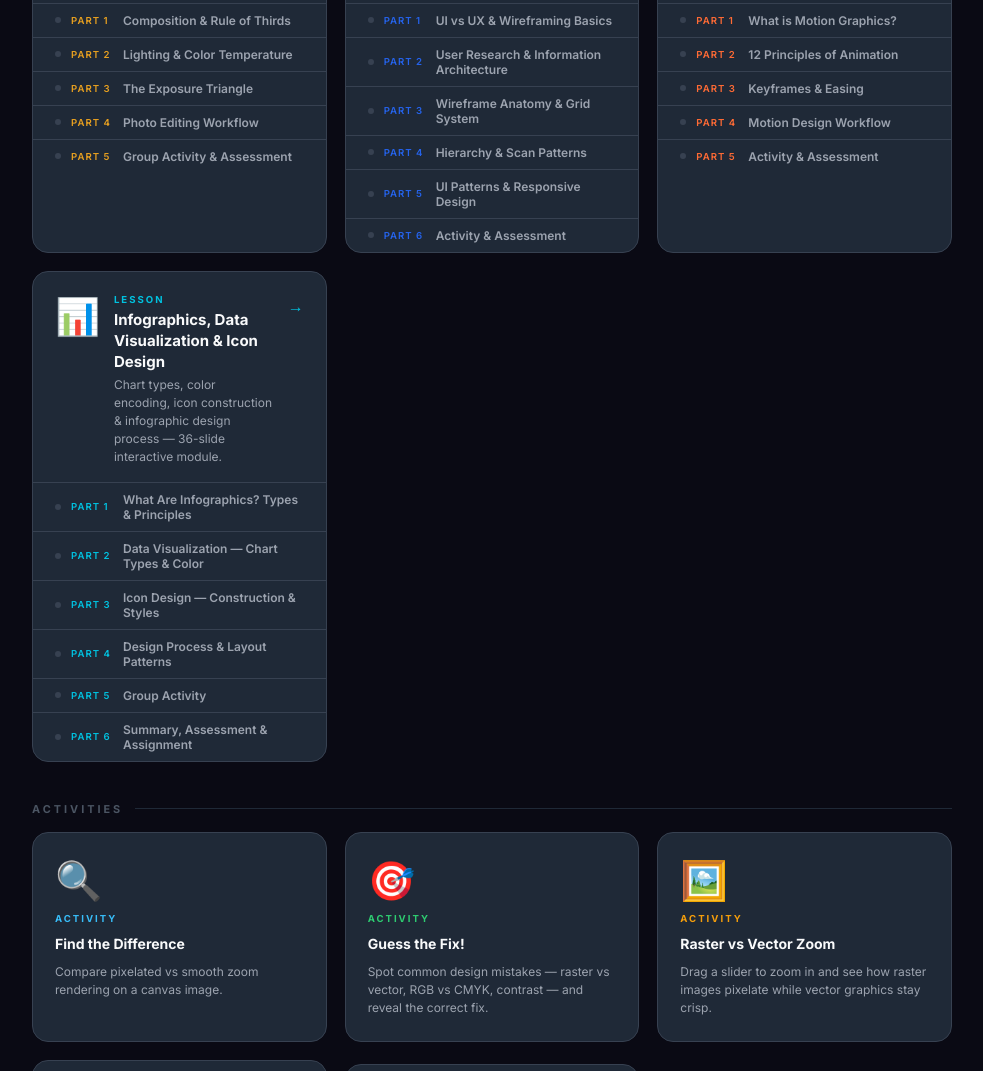
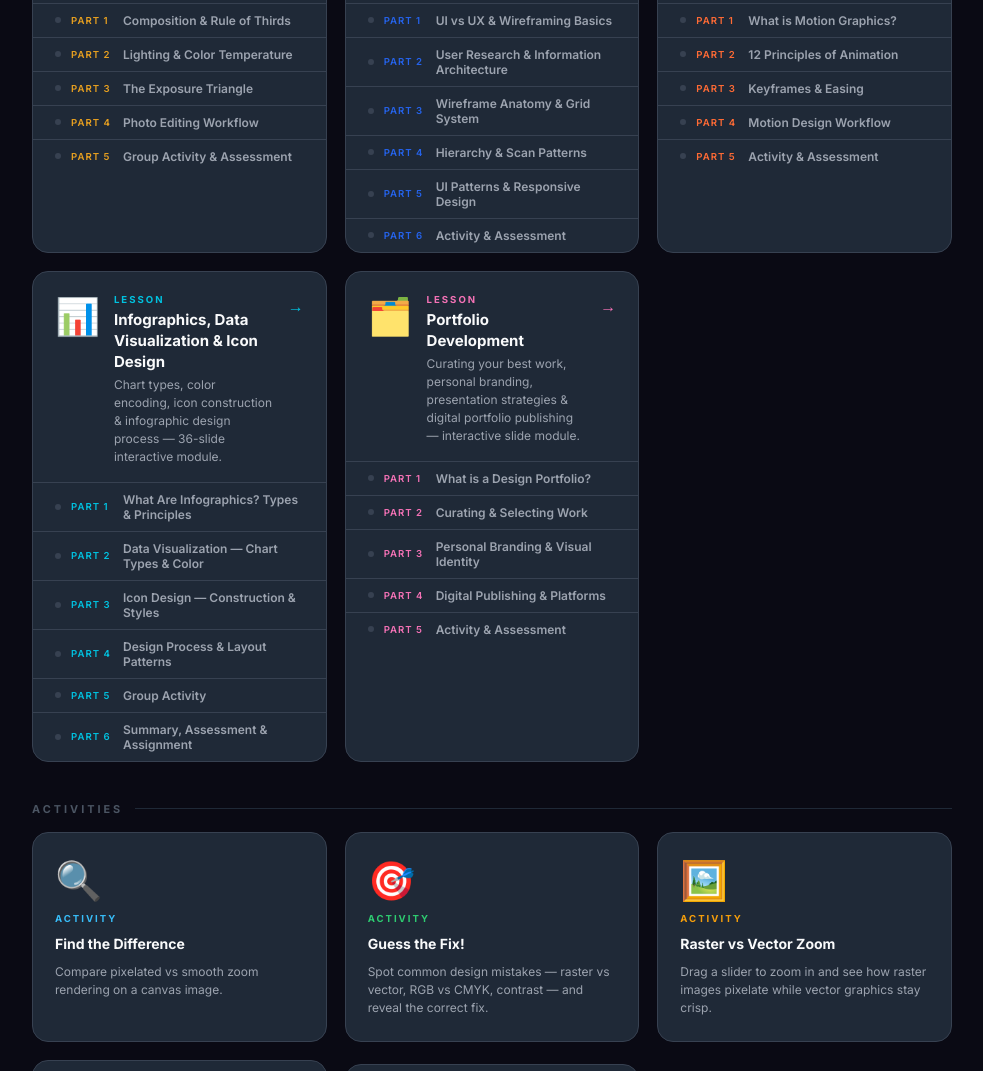
Before and after one commit to jmrdvalencia-CCC/ceel301-graphicsdesgin, a plain HTML site: page index.html in a window 1280 px wide. Shown: the part 1174-2245 px from the top of the page, without its empty margins (148-1131 px from the left). Drawn offline with Linux system fonts and the light colour scheme.

Commit message:
add portfolio in the page

```diff
--- a/index.html
+++ b/index.html
@@ -327,6 +327,26 @@
       </div>
     </div>
 
+    <!-- Portfolio Development -->
+    <div class="lesson-card" style="--accent:#f472b6;">
+      <a class="lesson-header" href="Portfolio/index.html">
+        <div class="lesson-icon">🗂️</div>
+        <div class="lesson-meta">
+          <div class="lesson-tag">Lesson</div>
+          <div class="lesson-title">Portfolio Development</div>
+          <div class="lesson-desc">Curating your best work, personal branding, presentation strategies &amp; digital portfolio publishing — interactive slide module.</div>
+        </div>
+        <span class="lesson-arrow">→</span>
+      </a>
+      <div class="parts-list">
+        <a class="part-link" href="Portfolio/index.html"><span class="part-dot"></span><span class="part-num">Part 1</span>What is a Design Portfolio?</a>
+        <a class="part-link" href="Portfolio/index.html"><span class="part-dot"></span><span class="part-num">Part 2</span>Curating &amp; Selecting Work</a>
+        <a class="part-link" href="Portfolio/index.html"><span class="part-dot"></span><span class="part-num">Part 3</span>Personal Branding &amp; Visual Identity</a>
+        <a class="part-link" href="Portfolio/index.html"><span class="part-dot"></span><span class="part-num">Part 4</span>Digital Publishing &amp; Platforms</a>
+        <a class="part-link" href="Portfolio/index.html"><span class="part-dot"></span><span class="part-num">Part 5</span>Activity &amp; Assessment</a>
+      </div>
+    </div>
+
   </div>
 
 
```
